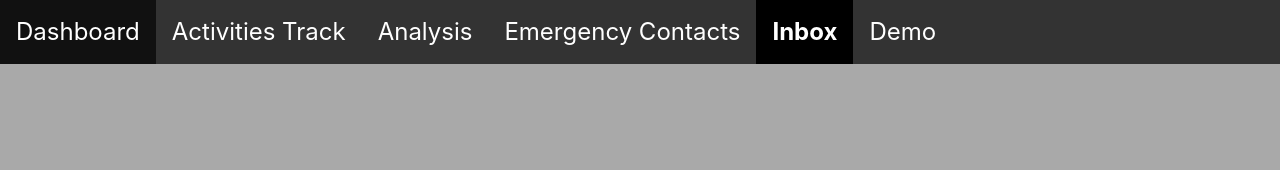
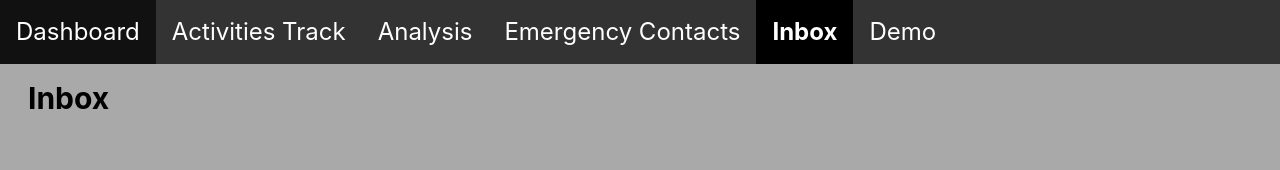
Before and after one commit to nrynjoshi/IOTDemo, a React (Create React App) app in the folder frontend/: page /inbox in a window 1280 px wide. Shown: the top 170 px of the page. Built offline with nearby package versions, Linux system fonts and the light colour scheme.

Commit message:
uncommented code from pagetitle.js

```diff
--- a/frontend/src/view/component/PageTitle.js
+++ b/frontend/src/view/component/PageTitle.js
@@ -6,7 +6,7 @@ class PageTitle extends React.Component {
         const title = this.props.title;
             return (
                <div className="min-w-full ">
-                 {/* <h1><span className="text-3xl font-bold mb-1">{title}</span></h1> */}
+                  <h1><span className="text-3xl font-bold mb-1 pl-3 p-1">{title}</span></h1>
                </div>
             );
      }
```
